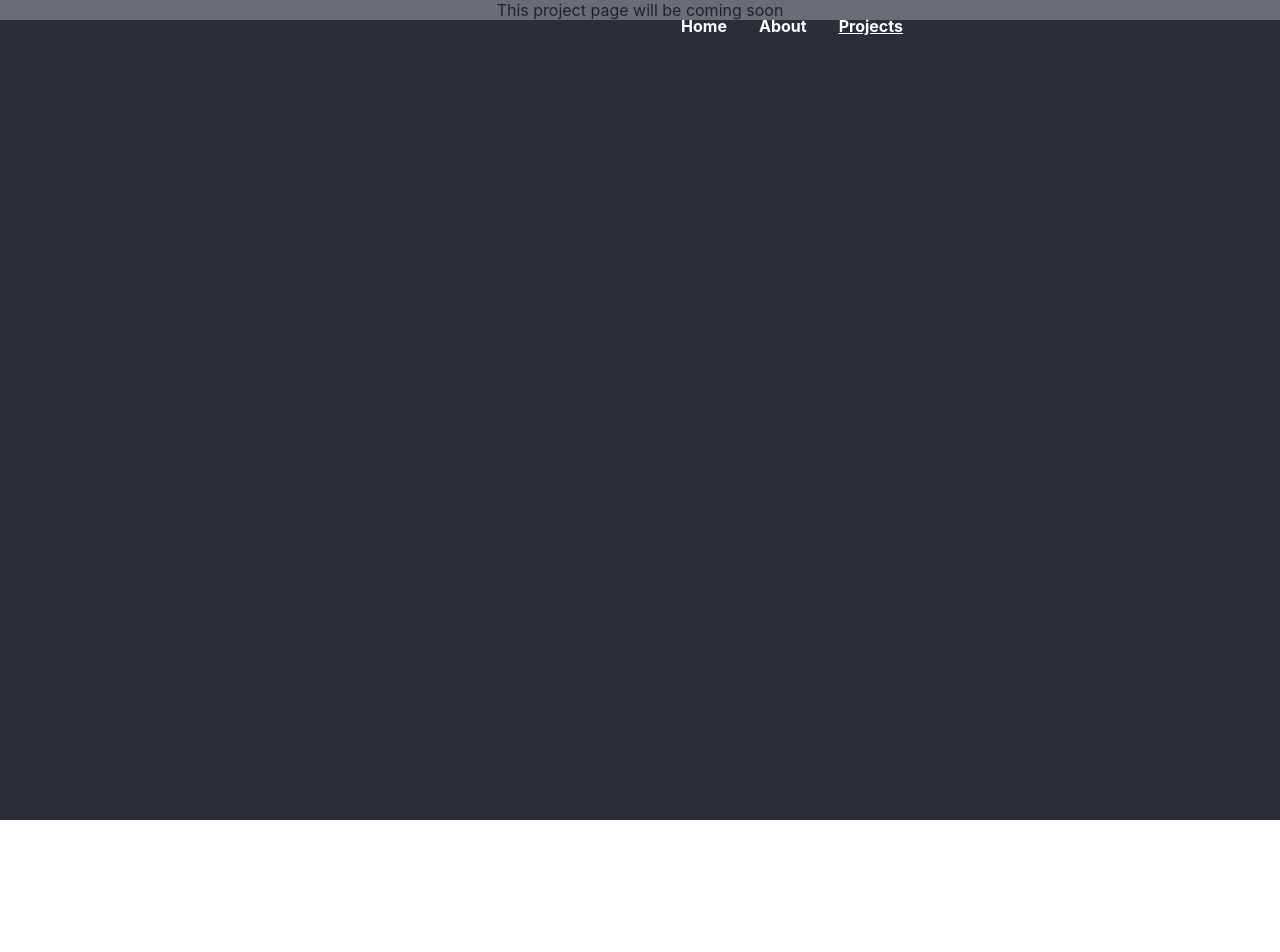
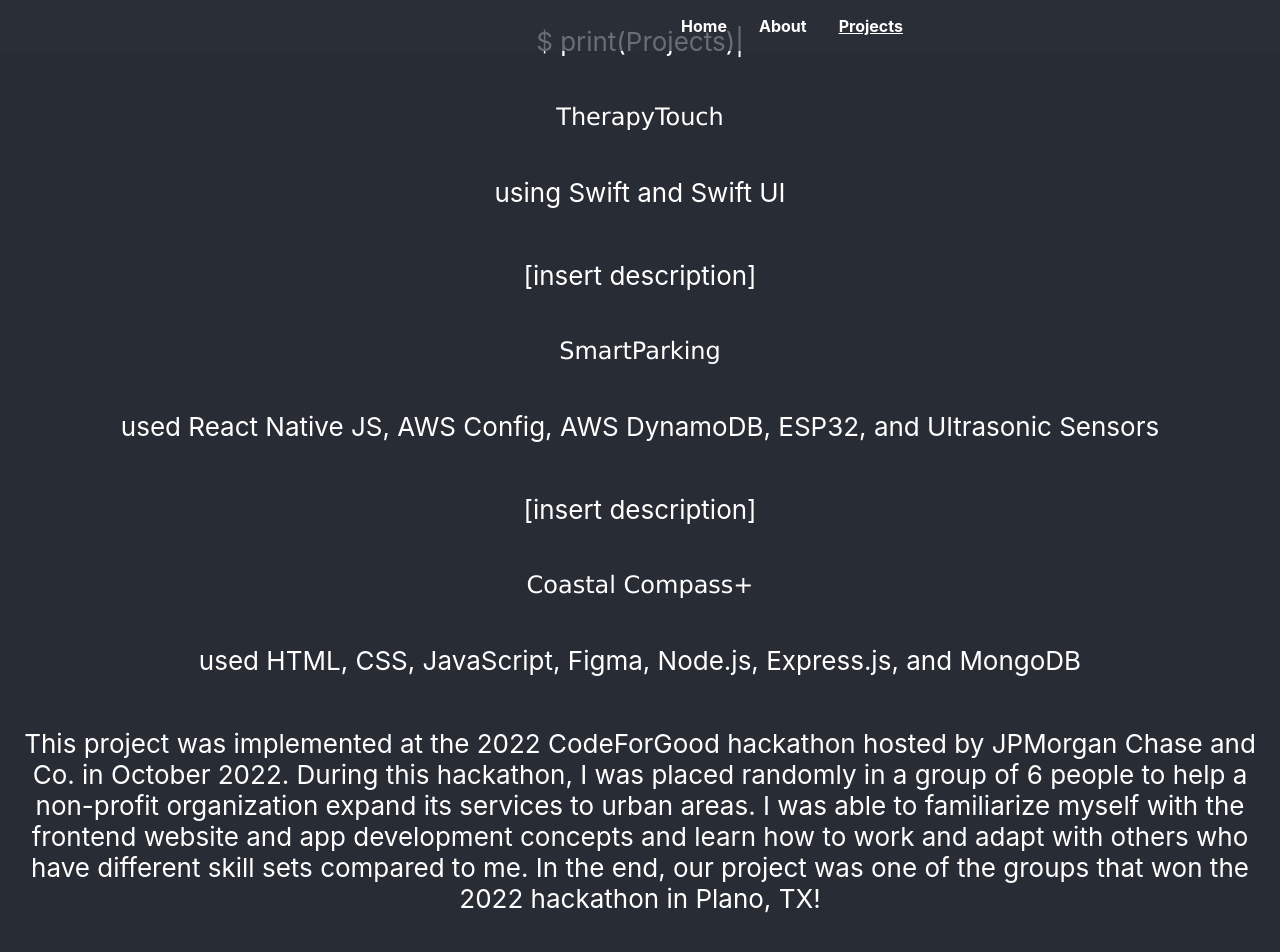
Before and after one commit to amyxphan/amyintechsite, a React (Create React App) app in the folder amyintech/: page /Projects in a window 1280 px wide. Shown: the top 952 px of the page. Before the commit the page ends 820 px from the top, so only its background shows below. Built offline with nearby package versions, Linux system fonts and the light colour scheme.

Commit message:
added some content, needs editing

```diff
--- a/amyintech/src/About.css
+++ b/amyintech/src/About.css
@@ -0,0 +1,34 @@
+.About {
+    text-align: center;
+  }
+
+  .About-header {
+    background-color: #282c34;
+    min-height: 100vh;
+    display: flex;
+    flex-direction: column;
+    align-items: center;
+    justify-content: center;
+    font-size: calc(10px + 2vmin);
+    color: white;
+  }
+
+  .About-subtitle {
+    font-family: Verdana, Geneva, Tahoma, sans-serif;
+    font-size: 1.5rem;
+    margin: 20px;
+    white-space: pre;
+    display: flex;
+  }
+
+
+  .About-title::after {
+    content: '|';
+    display: inline-block;
+    animation: blink 0.7s steps(1) infinite;
+  }
+  @keyframes blink {
+    50% {
+      opacity: 0;
+    }
+  }
--- a/amyintech/src/About.js
+++ b/amyintech/src/About.js
@@ -1,11 +1,55 @@
-//Projects.js
-import React from 'react';
+import React, { useState, useEffect } from 'react';
 import './About.css';
+
+// typewwriter effect for intro
+const Typewriter = ({ text, speed = 150 }) => {
+  const [displayedText, setDisplayedText] = useState('');
+  const [index, setIndex] = useState(0);
+
+  useEffect(() => {
+    if (index < text.length) {
+      const timeoutId = setTimeout(() => {
+        setDisplayedText(displayedText + text[index]);
+        setIndex(index + 1);
+      }, speed);
+      return () => clearTimeout(timeoutId);
+    }
+  }, [displayedText, index, text, speed]);
+
+  return <span>{displayedText}</span>;
+};
 
 function About() {
   return (
-    <div>
-        This about page will be coming soon
+    <div className="About">
+      <header className="About-header">
+        <p className="About-title">
+          $ <Typewriter text="print(About Me)" />
+        </p>
+
+        <p className="About-subtitle">
+          Get to know me!
+        </p>
+
+        <p className="About-intro">
+        Hello! My name is Amy Phan and I'm a senior majoring in Computer Engineering at
+        the University of North Texas. I'm currently a Software Engineering Intern at
+        JPMorgan Chase & Co. and serve as a SASE South Regional Coordinator, supporting
+        university chapters with professional development, celebrate diversity, and giving
+        back to the community. Prior to this role, I had the honor of being the President
+        and Co-Founder of the Society of Asian Scientists and Engineers at UNT(SASE UNT),
+        where I played a pivotal role in establishing and leading the chapter. My interest
+        in engineering began as a little girl. Rather than playing dress up with dolls, I
+        loved to break and unscrew toy cars to learn how to put everything back together. As
+        I grew older I implemented these habits into my day-to-day life. I am an aspiring
+        software engineer, passionate about accessibility, and hope to create innovative
+        solutions that bridge gaps and drive positive change in the tech industry.
+        </p>
+
+        <p className="About-subtitle">
+          Awards
+        </p>
+      </header>
     </div>
   );
 }
--- a/amyintech/src/Projects.css
+++ b/amyintech/src/Projects.css
@@ -0,0 +1,33 @@
+.Projects {
+    text-align: center;
+  }
+
+  .Projects-header {
+    background-color: #282c34;
+    min-height: 100vh;
+    display: flex;
+    flex-direction: column;
+    align-items: center;
+    justify-content: center;
+    font-size: calc(10px + 2vmin);
+    color: white;
+  }
+
+  .Projects-subtitle {
+    font-family: Verdana, Geneva, Tahoma, sans-serif;
+    font-size: 1.5rem;
+    margin: 20px;
+    white-space: pre;
+    display: flex;
+  }
+
+  .Projects-intro::after {
+    content: '|';
+    display: inline-block;
+    animation: blink 0.7s steps(1) infinite;
+  }
+  @keyframes blink {
+    50% {
+      opacity: 0;
+    }
+  }
--- a/amyintech/src/Projects.js
+++ b/amyintech/src/Projects.js
@@ -1,11 +1,92 @@
 //Projects.js
-import React from 'react';
+import React, { useState, useEffect } from 'react';
 import './Projects.css';
+
+// typewwriter effect for intro
+const Typewriter = ({ text, speed = 150 }) => {
+  const [displayedText, setDisplayedText] = useState('');
+  const [index, setIndex] = useState(0);
+
+  useEffect(() => {
+    if (index < text.length) {
+      const timeoutId = setTimeout(() => {
+        setDisplayedText(displayedText + text[index]);
+        setIndex(index + 1);
+      }, speed);
+      return () => clearTimeout(timeoutId);
+    }
+  }, [displayedText, index, text, speed]);
+
+  return <span>{displayedText}</span>;
+};
 
 function Projects() {
   return (
-    <div>
-        This project page will be coming soon
+    <div className="Projects">
+      <header className="Projects-header">
+        <p className="Projects-intro">
+          $ <Typewriter text="print(Projects)" />
+        </p>
+
+        <p className="Projects-subtitle">
+          TherapyTouch
+        </p>
+
+        <p className="Projects-usage">
+          using Swift and Swift UI
+        </p>
+
+        <p className="Projects-description">
+          [insert description]
+        </p>
+
+        <p className="Projects-subtitle">
+          SmartParking
+        </p>
+
+        <p className="Projects-usage">
+        used React Native JS, AWS Config, AWS DynamoDB, ESP32, and Ultrasonic Sensors
+        </p>
+
+        <p className="Projects-description">
+          [insert description]
+        </p>
+
+        <p className="Projects-subtitle">
+          Coastal Compass+
+        </p>
+
+        <p className="Projects-usage">
+          used HTML, CSS, JavaScript, Figma, Node.js, Express.js, and MongoDB
+        </p>
+
+        <p className="Projects-description">
+        This project was implemented at the 2022 CodeForGood hackathon hosted by
+        JPMorgan Chase and Co. in October 2022. During this hackathon, I was placed
+        randomly in a group of 6 people to help a non-profit organization expand its
+        services to urban areas. I was able to familiarize myself with the frontend
+        website and app development concepts and learn how to work and adapt with
+        others who have different skill sets compared to me. In the end, our project
+        was one of the groups that won the 2022 hackathon in Plano, TX!
+        </p>
+
+        <p className="Projects-subtitle">
+          amyintech (this website!)
+        </p>
+
+        <p className="Projects-description">
+          used HTML and CSS (recently migrating to React!)
+        </p>
+
+        <p className="Projects-description">
+        This website is a personal project that I hope to continue to build on
+        throughout my career. While the site is currently running in HTML and CSS,
+         I am actively planning to expand its capabilities and improve user
+         experience. Through self-guided learning from YouTube videos and my internship,
+         I hope to leverage my new skills to enhance the website with JavaScript and
+         React in the near future.
+        </p>
+      </header>
     </div>
   );
 }
```
